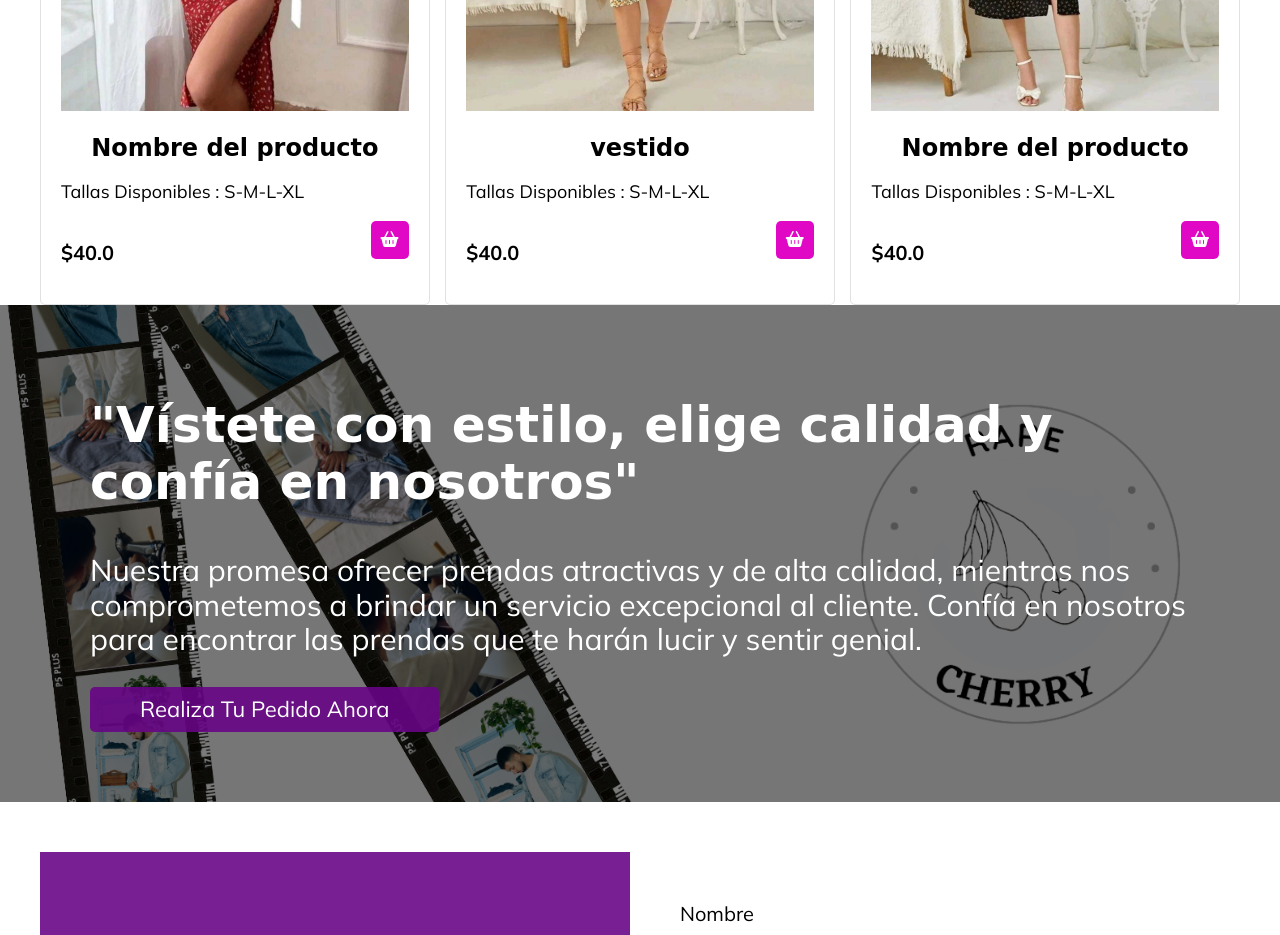
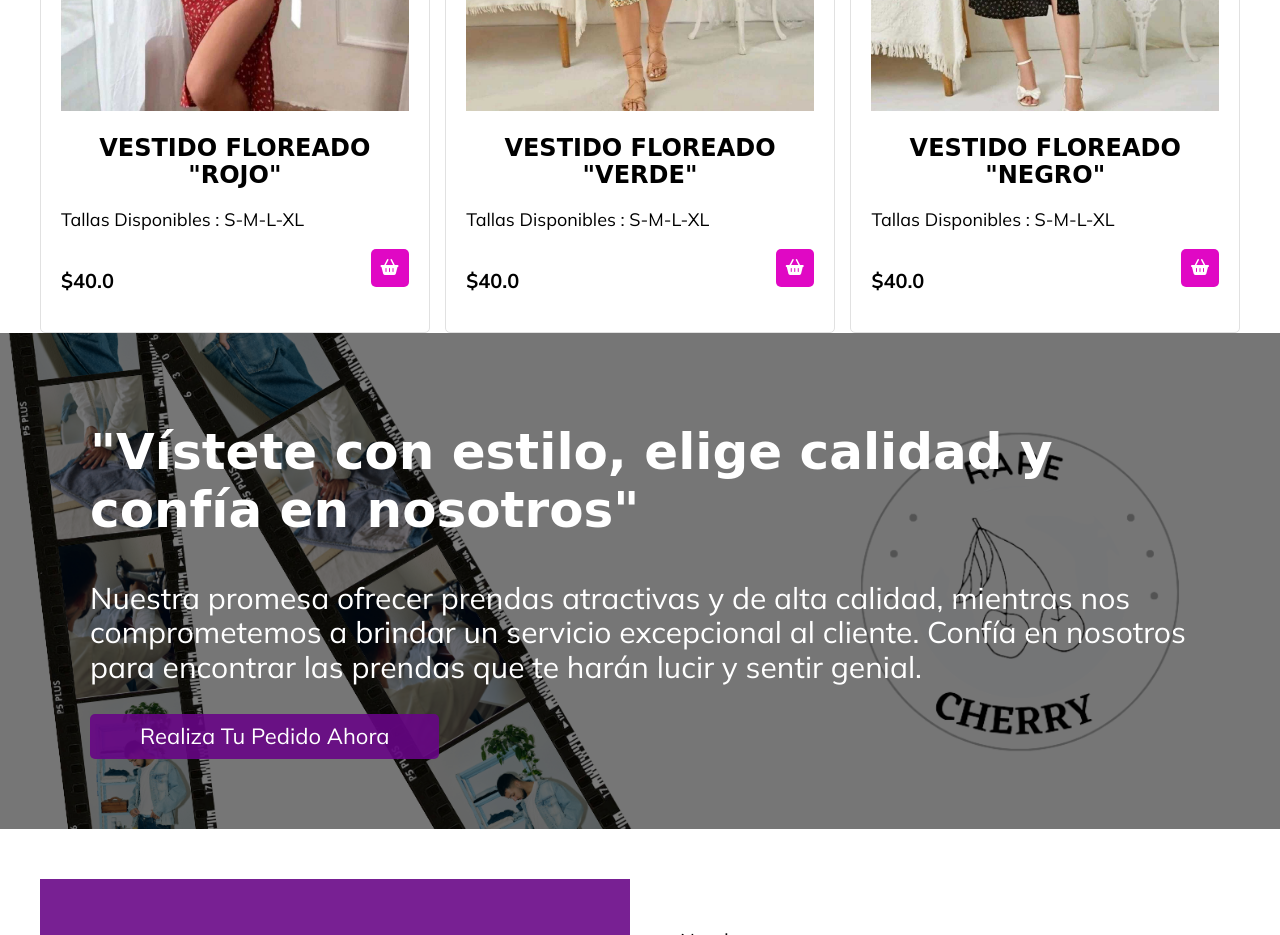
Before and after one commit to rarecherry/.github.io, a plain HTML site: page index.html in a window 1280 px wide. Shown: the part 4140-5075 px from the top of the page. Drawn offline with Linux system fonts and the light colour scheme; a web font is replaced by a local one.

Commit message:
Update index.html

```diff
--- a/index.html
+++ b/index.html
@@ -226,7 +226,7 @@
             </div>
             <div class="platillo" data-platillo="postre">
                 <img data-src="vestido 1.jpg" alt="postre">
-                <h2>Nombre del producto</h2>
+                <h2>VESTIDO FLOREADO "ROJO"</h2>
                 <p>Tallas Disponibles : S-M-L-XL</p>
                 <div class="precio">
                     <p>$40.0</p>
@@ -242,7 +242,7 @@
             </div>
             <div class="platillo" data-platillo="postre">
                 <img data-src="vestido 2.jpg" alt="postre">
-                <h2>vestido </h2>
+                <h2>VESTIDO FLOREADO "VERDE"</h2>
                 <p>Tallas Disponibles : S-M-L-XL</p>
                 <div class="precio">
                     <p>$40.0</p>
@@ -258,7 +258,7 @@
             </div>
             <div class="platillo" data-platillo="postre">
                 <img data-src="vestido 3.jpg" alt="postre">
-                <h2>Nombre del producto </h2>
+                <h2>VESTIDO FLOREADO "NEGRO"</h2>
                 <p>Tallas Disponibles : S-M-L-XL</p>
                 <div class="precio">
                     <p>$40.0</p>
```
